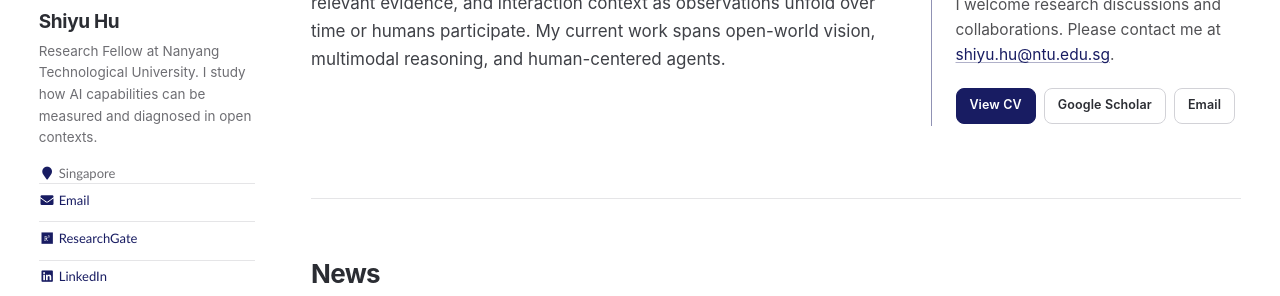
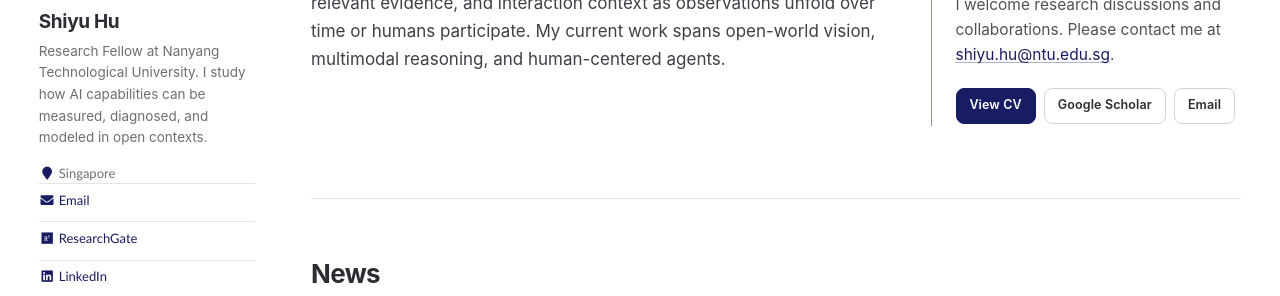
Before and after one commit to huuuuusy/huuuuusy.github.io, a Jekyll site: the page built from _pages/about.md, in a window 1280 px wide. Shown: the part 299-595 px from the top of the page. Built offline with Jekyll 4.4.1, drawn with Linux system fonts in a browser that asks for light colours; some web fonts are replaced.

Commit message:
Align profile bio with research narrative

```diff
--- a/_config.yml
+++ b/_config.yml
@@ -55,7 +55,7 @@ compress_html:
 author:
   name: "Shiyu Hu"
   avatar: "profile.jpg"
-  bio: "Research Fellow at Nanyang Technological University. I study how AI capabilities can be measured and diagnosed in open contexts."
+  bio: "Research Fellow at Nanyang Technological University. I study how AI capabilities can be measured, diagnosed, and modeled in open contexts."
   location: "Singapore"
   googlescholar: "https://scholar.google.com/citations?user=49W-Rx4AAAAJ"
   email: "shiyu.hu@ntu.edu.sg"
```
